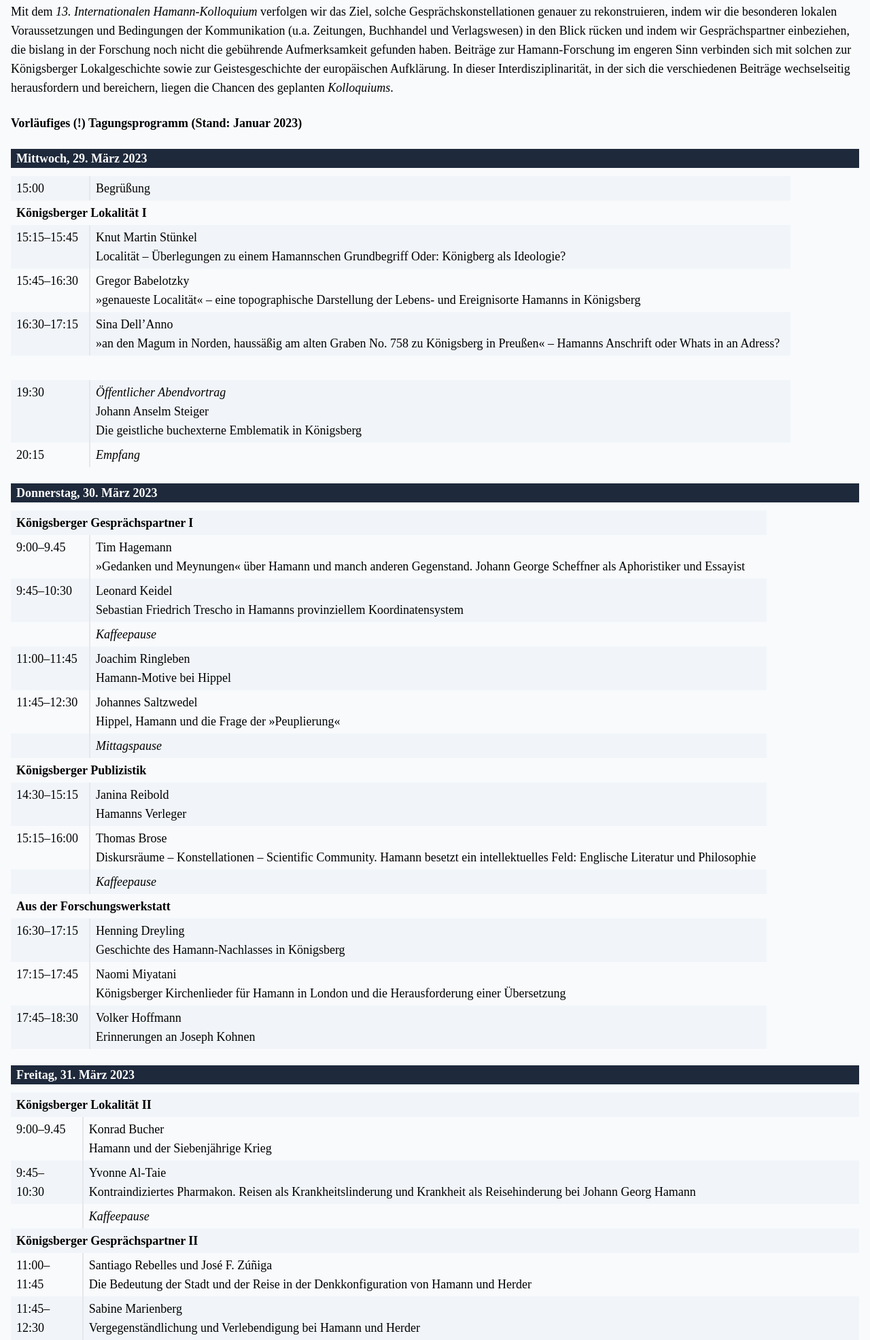
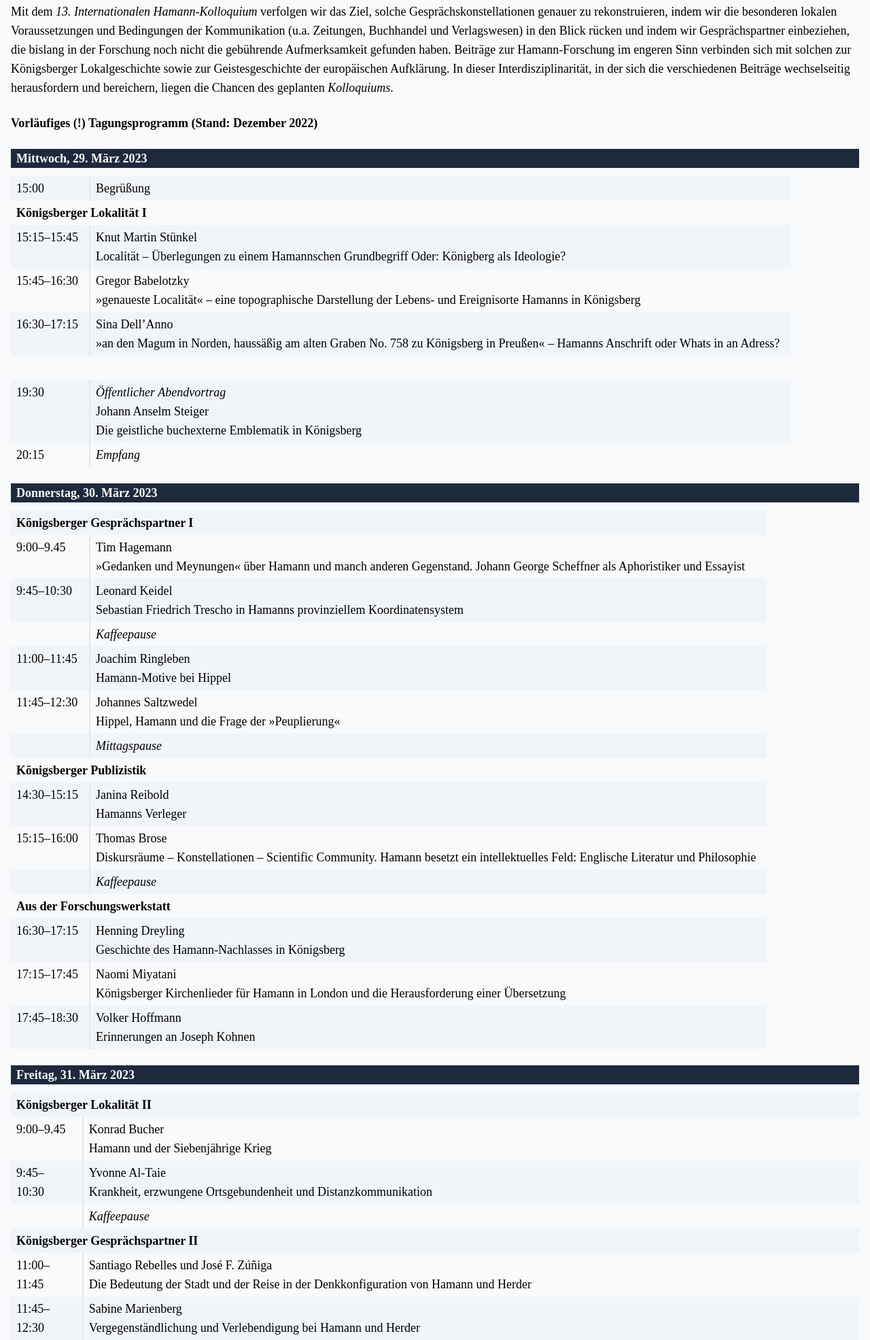
Before and after one commit to Theodor-Springmann-Stiftung/hamann-kolloquium, a website built with Vite: page index.html in a window 1280 px wide. Shown: the part 930-2901 px from the top of the page at 68% size. Built offline with nearby package versions, Linux system fonts and the light colour scheme; a web font is replaced by a local one.

Commit message:
Korrektur Tagungsprogramm

```diff
--- a/index.html
+++ b/index.html
@@ -35,7 +35,7 @@
     <p>Dabei hat Hamann keinesfalls seine Abhängigkeit verleugnet. So liegen seiner Autorschaft umfangreiche Lektüren zugrunde. So ist er besonders intensiv durch die Tradition lutherischer Theologie und Frömmigkeit geprägt. So weiß er sich auch einzelnen Lehrern und Gesprächspartnern im damaligen Königsberg verpflichtet. </p>
     <p>Mit dem <em>13. Internationalen Hamann-Kolloquium</em> verfolgen wir das Ziel, solche Gesprächskonstellationen genauer zu rekonstruieren, indem wir die besonderen lokalen Voraussetzungen und Bedingungen der Kommunikation (u.a. Zeitungen, Buchhandel und Verlagswesen) in den Blick rücken und indem wir Gesprächspartner einbeziehen, die bislang in der Forschung noch nicht die gebührende Aufmerksamkeit gefunden haben. Beiträge zur Hamann-Forschung im engeren Sinn verbinden sich mit solchen zur Königsberger Lokalgeschichte sowie zur Geistesgeschichte der europäischen Aufklärung. In dieser Interdisziplinarität, in der sich die verschiedenen Beiträge wechselseitig herausfordern und bereichern, liegen die Chancen des geplanten <em>Kolloquiums</em>.</p>
 
-    <h3 class="font-bold mt-6" id="Programm">Vorläufiges (!) Tagungsprogramm (Stand: Januar 2023)</h3>
+    <h3 class="font-bold mt-6" id="Programm">Vorläufiges (!) Tagungsprogramm (Stand: Dezember 2022)</h3>
     <div class="lg:mr-24">
     <p class="mt-6 font-bold text-white bg-slate-800 px-2">Mittwoch, 29. März 2023</p>
     <table class="table-auto border-collapse mt-2">
@@ -175,7 +175,7 @@
       <tr>
       <td>9:45–10:30</td>
       <td>
-        Yvonne Al-Taie<br/>Kontraindiziertes Pharmakon. Reisen als Krankheitslinderung und Krankheit als Reisehinderung bei Johann Georg Hamann
+        Yvonne Al-Taie<br/>Krankheit, erzwungene Ortsgebundenheit und Distanzkommunikation
       </td>
       </tr>
       <tr>
```
